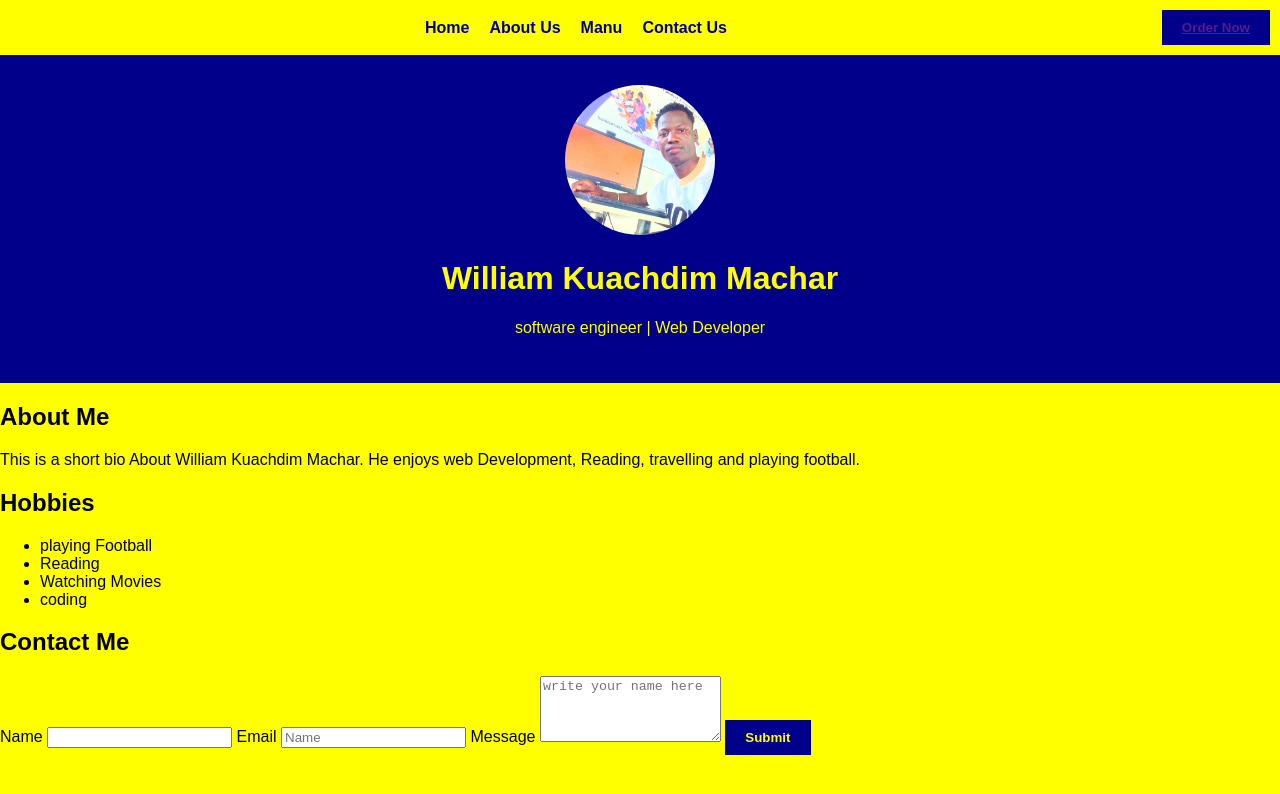
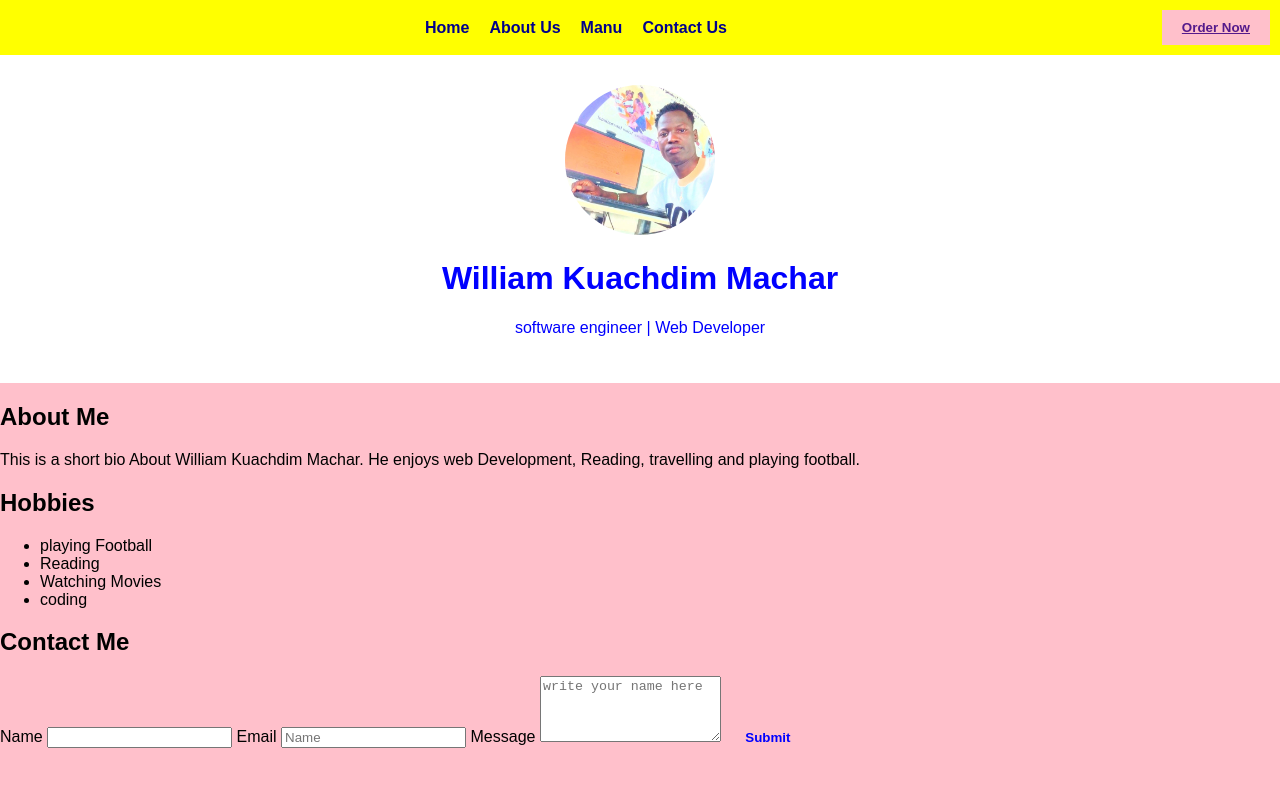
Before and after one commit to WILLIAM-ICT/William, a plain HTML site: page index.html in a window 1280 px wide. Drawn offline with Linux system fonts and the light colour scheme.

Commit message:
This is my second commit

```diff
--- a/styles.css
+++ b/styles.css
@@ -1,14 +1,14 @@
 /*general body style*/
 body{
-    background-color: yellow;
+    background-color: pink;
     margin: 0;
     padding: 0;
     font-family: Arial, Helvetica, sans-serif
 }
 /*header styles */
 header{
-    background-color: darkblue;
-    color: yellow;
+    background-color: white;
+    color: blue;
     text-align: center;
     padding: 30px;
 }
@@ -27,7 +27,7 @@ border-radius: 50%;
 /*Navbar Styling*/
 nav{
     background-color: yellow;
-    color: darkblue;
+    color: pink;
     padding: 10px;
     display: flex;
     justify-content: space-between;
@@ -52,9 +52,9 @@ nav ul li a:hover{
 }
 /*Button styling*/
 button{
-    background-color: darkblue;
+    background-color: pink;
     border: none;
-    color:yellow;
+    color:blue;
     cursor: pointer;
     padding: 10px 20px;
     text-decoration: none;
@@ -62,7 +62,7 @@ button{
     font-weight: bold;
 }
 button:hover{
-    background-color: darkblue;
+    background-color: white;
 }
 /* Responsive Design */
     @media (max-width: 768px){
```
